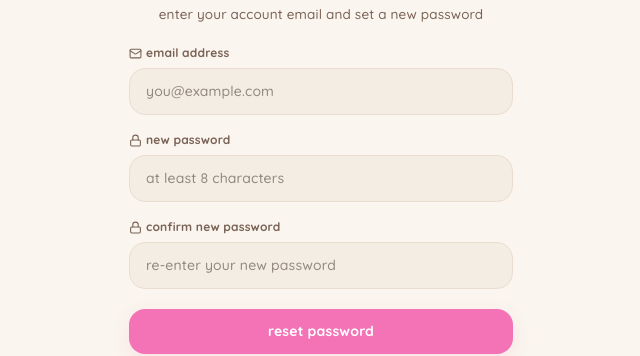
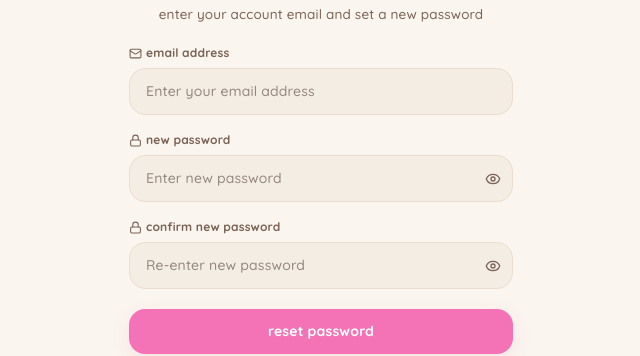
Before and after one commit to kgellica/unfiltered, a React (Vite) app in the folder web/: page /affirmations in a window 1280 px wide. Both pictures are taken after a click on the button "Forgot Password?". Shown: the part 267-623 px from the top of the page, without its empty margins (319-959 px from the left). Built offline with nearby package versions, Linux system fonts and the light colour scheme; no server answers.

Commit message:
feat(web): improved password handling with input requirements, ui cons

```diff
--- a/web/src/components/Auth.jsx
+++ b/web/src/components/Auth.jsx
@@ -1,13 +1,69 @@
-import { useState } from 'react';
+import { useState, useEffect } from 'react';
 import { useAuth } from '../context/AuthContext';
 import { useGoogleLogin } from '@react-oauth/google';
 import api from '../api/axios';
 import { Eye, EyeOff, Lock, Mail, User as UserIcon, X } from 'lucide-react';
 import logoImg from '../assets/logo.png';
 
+// Password Security Validation Rules
+const passwordRules = (password = '') => [
+  { label: '8+ chars', valid: password.length >= 8 },
+  { label: 'Uppercase', valid: /[A-Z]/.test(password) },
+  { label: 'Lowercase', valid: /[a-z]/.test(password) },
+  { label: 'Number', valid: /\d/.test(password) },
+  { label: 'Symbol', valid: /[@$!%*?&#^()_\-+=]/.test(password) },
+];
+
+const validatePassword = (password) => {
+  if (!password) return 'Password is required.';
+  const rules = passwordRules(password);
+  const failed = rules.find((r) => !r.valid);
+  return failed ? `Password requires: ${failed.label.toLowerCase()}` : null;
+};
+
+// Reusable Password Strength Progress Bar Component
+const PasswordStrengthBar = ({ password = '' }) => {
+  const rules = passwordRules(password);
+  const passedCount = rules.filter((r) => r.valid).length;
+  const percentage = (passedCount / rules.length) * 100;
+
+  // Dynamic progress bar colors based on strength level
+  const getProgressColor = () => {
+    if (passedCount <= 1) return 'bg-red-500';
+    if (passedCount <= 3) return 'bg-amber-500';
+    if (passedCount === 4) return 'bg-yellow-400';
+    return 'bg-emerald-500';
+  };
+
+  return (
+    <div className="mt-2 space-y-1.5">
+      {/* Outer track */}
+      <div className="w-full h-1.5 bg-[var(--surface-muted)] border border-[var(--border-soft)] rounded-full overflow-hidden">
+        {/* Animated filling bar */}
+        <div
+          className={`h-full transition-all duration-300 ease-out ${getProgressColor()}`}
+          style={{ width: `${percentage}%` }}
+        />
+      </div>
+
+      {/* Requirement status text */}
+      <div className="flex justify-between items-center text-[11px] font-medium text-[var(--ink-soft)] px-0.5">
+        <span>
+          {passedCount === 0 && 'Enter password'}
+          {passedCount > 0 && passedCount < 5 && `${passedCount}/5 requirements met`}
+          {passedCount === 5 && '✓ Strong password!'}
+        </span>
+        <span className="opacity-75">
+          {rules.filter((r) => !r.valid).map((r) => r.label).join(' • ')}
+        </span>
+      </div>
+    </div>
+  );
+};
+
 export default function Auth() {
   const [isLogin, setIsLogin] = useState(true);
-  const [view, setView] = useState('form'); // 'form' | 'forgot'
+  const [view, setView] = useState('form');
   const { login, register } = useAuth();
 
   const [formData, setFormData] = useState({
@@ -17,15 +73,28 @@ export default function Auth() {
     password_confirmation: '',
     pin: '',
   });
+
   const [rememberMe, setRememberMe] = useState(true);
+
+  useEffect(() => {
+    const savedEmail = localStorage.getItem('remembered_email');
+    if (savedEmail) {
+      setFormData((prev) => ({ ...prev, email: savedEmail }));
+      setRememberMe(true);
+    }
+  }, []);
 
   const [forgotData, setForgotData] = useState({ email: '', password: '', password_confirmation: '' });
   const [forgotLoading, setForgotLoading] = useState(false);
   const [forgotError, setForgotError] = useState(null);
   const [forgotSuccess, setForgotSuccess] = useState(null);
 
+  // Visibility toggle states
   const [showPassword, setShowPassword] = useState(false);
   const [showConfirmPassword, setShowConfirmPassword] = useState(false);
+  const [showForgotPassword, setShowForgotPassword] = useState(false);
+  const [showForgotConfirmPassword, setShowForgotConfirmPassword] = useState(false);
+
   const [error, setError] = useState(null);
   const [loading, setLoading] = useState(false);
   const [agreeToTerms, setAgreeToTerms] = useState(false);
@@ -44,30 +113,31 @@ export default function Auth() {
     setForgotError(null);
     setForgotSuccess(null);
 
-    if (forgotData.password.length < 8) {
-      setForgotError('your new password needs to be at least 8 characters. ');
+    const passwordValidationError = validatePassword(forgotData.password);
+    if (passwordValidationError) {
+      setForgotError(passwordValidationError);
       return;
     }
+
     if (forgotData.password !== forgotData.password_confirmation) {
-      setForgotError("those passwords don't match. ☁️");
+      setForgotError("Passwords do not match.");
       return;
     }
 
     setForgotLoading(true);
     try {
       await api.post('/password/forgot', forgotData);
-      setForgotSuccess('password updated! you can log in with your new password now. ');
+      setForgotSuccess('Password updated! You can log in with your new password now.');
       setForgotData({ email: '', password: '', password_confirmation: '' });
     } catch (err) {
       setForgotError(
-        err.response?.data?.message || 'something went wrong. please try again. '
+        err.response?.data?.message || 'Something went wrong. Please try again.'
       );
     } finally {
       setForgotLoading(false);
     }
   };
 
-  // Google OAuth Login Handler
   const handleGoogleLogin = useGoogleLogin({
     onSuccess: async (tokenResponse) => {
       setLoading(true);
@@ -98,15 +168,35 @@ export default function Auth() {
     setError(null);
     setLoading(true);
 
-    // Check terms agreement for registration
-    if (!isLogin && !agreeToTerms) {
+    if (!isLogin) {
+      const passwordValidationError = validatePassword(formData.password);
+      if (passwordValidationError) {
+        setError(passwordValidationError);
+        setLoading(false);
+        return;
+      }
+
+      if (formData.password !== formData.password_confirmation) {
+        setError("Passwords do not match.");
+        setLoading(false);
+        return;
+      }
+
+      if (!agreeToTerms) {
         setError('Please agree to the terms and conditions to continue.');
         setLoading(false);
         return;
       }
+    }
 
     try {
       if (isLogin) {
+        if (rememberMe) {
+          localStorage.setItem('remembered_email', formData.email);
+        } else {
+          localStorage.removeItem('remembered_email');
+        }
+
         await login(formData.email, formData.password, rememberMe);
       } else {
         await register(
@@ -181,6 +271,7 @@ export default function Auth() {
                   type="email"
                   name="email"
                   required
+                  autoComplete="email"
                   value={forgotData.email}
                   onChange={handleForgotChange}
                   className="w-full px-4 py-3 rounded-2xl border text-[14px] font-medium outline-none transition focus:border-[var(--accent)]"
@@ -189,7 +280,7 @@ export default function Auth() {
                     borderColor: 'var(--border-soft)',
                     color: 'var(--ink)',
                   }}
-                  placeholder="you@example.com"
+                  placeholder="Enter your email address"
                 />
               </div>
 
@@ -197,40 +288,67 @@ export default function Auth() {
                 <label className="block text-[12px] font-bold text-[var(--ink-soft)] mb-1.5 flex items-center gap-1">
                   <Lock size={13} /> new password
                 </label>
+                <div className="relative">
                   <input
-                  type="password"
+                    type={showForgotPassword ? 'text' : 'password'}
                     name="password"
                     required
+                    autoComplete="new-password"
                     value={forgotData.password}
                     onChange={handleForgotChange}
-                  className="w-full px-4 py-3 rounded-2xl border text-[14px] font-medium outline-none transition focus:border-[var(--accent)]"
+                    className="w-full px-4 py-3 pr-11 rounded-2xl border text-[14px] font-medium outline-none transition focus:border-[var(--accent)]"
                     style={{
                       background: 'var(--surface-muted)',
                       borderColor: 'var(--border-soft)',
                       color: 'var(--ink)',
                     }}
-                  placeholder="at least 8 characters"
+                    placeholder="Enter new password"
                   />
+                  <button
+                    type="button"
+                    onClick={() => setShowForgotPassword(!showForgotPassword)}
+                    className="absolute right-3 top-1/2 -translate-y-1/2 text-[var(--ink-soft)] hover:text-[var(--accent)] transition"
+                    aria-label={showForgotPassword ? 'Hide Password' : 'Show Password'}
+                  >
+                    {showForgotPassword ? <EyeOff size={16} /> : <Eye size={16} />}
+                  </button>
+                </div>
+
+                {/* Loading Line / Progress Bar Effect */}
+                {forgotData.password.length > 0 && (
+                  <PasswordStrengthBar password={forgotData.password} />
+                )}
               </div>
 
               <div>
                 <label className="block text-[12px] font-bold text-[var(--ink-soft)] mb-1.5 flex items-center gap-1">
                   <Lock size={13} /> confirm new password
                 </label>
+                <div className="relative">
                   <input
-                  type="password"
+                    type={showForgotConfirmPassword ? 'text' : 'password'}
                     name="password_confirmation"
                     required
+                    autoComplete="new-password"
                     value={forgotData.password_confirmation}
                     onChange={handleForgotChange}
-                  className="w-full px-4 py-3 rounded-2xl border text-[14px] font-medium outline-none transition focus:border-[var(--accent)]"
+                    className="w-full px-4 py-3 pr-11 rounded-2xl border text-[14px] font-medium outline-none transition focus:border-[var(--accent)]"
                     style={{
                       background: 'var(--surface-muted)',
                       borderColor: 'var(--border-soft)',
                       color: 'var(--ink)',
                     }}
-                  placeholder="re-enter your new password"
+                    placeholder="Re-enter new password"
                   />
+                  <button
+                    type="button"
+                    onClick={() => setShowForgotConfirmPassword(!showForgotConfirmPassword)}
+                    className="absolute right-3 top-1/2 -translate-y-1/2 text-[var(--ink-soft)] hover:text-[var(--accent)] transition"
+                    aria-label={showForgotConfirmPassword ? 'Hide Confirm Password' : 'Show Confirm Password'}
+                  >
+                    {showForgotConfirmPassword ? <EyeOff size={16} /> : <Eye size={16} />}
+                  </button>
+                </div>
               </div>
 
               <button
@@ -258,7 +376,6 @@ export default function Auth() {
           </>
         ) : (
           <>
-            {/* Brand Header with Logo */}
             <div className="text-center flex flex-col items-center gap-1.5">
               <img
                 src={logoImg}
@@ -294,6 +411,7 @@ export default function Auth() {
                     type="text"
                     name="name"
                     required
+                    autoComplete="name"
                     value={formData.name}
                     onChange={handleChange}
                     className="w-full px-4 py-3 rounded-2xl border text-[14px] font-medium outline-none transition focus:border-[var(--accent)]"
@@ -302,7 +420,7 @@ export default function Auth() {
                       borderColor: 'var(--border-soft)',
                       color: 'var(--ink)',
                     }}
-                    placeholder="E.g. Karylle"
+                    placeholder="Enter your name"
                   />
                 </div>
               )}
@@ -315,6 +433,7 @@ export default function Auth() {
                   type="email"
                   name="email"
                   required
+                  autoComplete="email"
                   value={formData.email}
                   onChange={handleChange}
                   className="w-full px-4 py-3 rounded-2xl border text-[14px] font-medium outline-none transition focus:border-[var(--accent)]"
@@ -323,7 +442,7 @@ export default function Auth() {
                     borderColor: 'var(--border-soft)',
                     color: 'var(--ink)',
                   }}
-                  placeholder="yourname@gmail.com"
+                  placeholder="Enter your email address"
                 />
               </div>
 
@@ -336,6 +455,7 @@ export default function Auth() {
                     type={showPassword ? 'text' : 'password'}
                     name="password"
                     required
+                    autoComplete={isLogin ? 'current-password' : 'new-password'}
                     value={formData.password}
                     onChange={handleChange}
                     className="w-full px-4 py-3 pr-11 rounded-2xl border text-[14px] font-medium outline-none transition focus:border-[var(--accent)]"
@@ -344,7 +464,7 @@ export default function Auth() {
                       borderColor: 'var(--border-soft)',
                       color: 'var(--ink)',
                     }}
-                    placeholder="••••••••"
+                    placeholder={isLogin ? '••••••••' : 'Enter password'}
                   />
                   <button
                     type="button"
@@ -355,23 +475,21 @@ export default function Auth() {
                     {showPassword ? <EyeOff size={16} /> : <Eye size={16} />}
                   </button>
                 </div>
+
+                {/* Loading Line / Progress Bar Effect for Registration */}
+                {!isLogin && formData.password.length > 0 && (
+                  <PasswordStrengthBar password={formData.password} />
+                )}
+
                 {isLogin && (
                   <div className="mt-2 flex items-center justify-between">
                     <label className="flex items-center gap-2 text-[11.5px] font-bold text-[var(--ink-soft)] cursor-pointer select-none">
-                      <span
-                        onClick={() => setRememberMe((prev) => !prev)}
-                        className="flex items-center justify-center w-4 h-4 rounded-md border transition"
-                        style={{
-                          borderColor: 'var(--border-soft)',
-                          background: rememberMe ? 'var(--accent)' : 'var(--surface-muted)',
-                        }}
-                      >
-                        {rememberMe && (
-                          <svg width="10" height="10" viewBox="0 0 24 24" fill="none" stroke="var(--accent-ink)" strokeWidth="3">
-                            <polyline points="20 6 9 17 4 12" />
-                          </svg>
-                        )}
-                      </span>
+                      <input
+                        type="checkbox"
+                        checked={rememberMe}
+                        onChange={(e) => setRememberMe(e.target.checked)}
+                        className="w-4 h-4 rounded border-[var(--border-soft)] cursor-pointer accent-[var(--accent)]"
+                      />
                       remember me
                     </label>
                     <button
@@ -399,6 +517,7 @@ export default function Auth() {
                       type={showConfirmPassword ? 'text' : 'password'}
                       name="password_confirmation"
                       required
+                      autoComplete="new-password"
                       value={formData.password_confirmation}
                       onChange={handleChange}
                       className="w-full px-4 py-3 pr-11 rounded-2xl border text-[14px] font-medium outline-none transition focus:border-[var(--accent)]"
@@ -407,7 +526,7 @@ export default function Auth() {
                         borderColor: 'var(--border-soft)',
                         color: 'var(--ink)',
                       }}
-                      placeholder="••••••••"
+                      placeholder="Re-enter password"
                     />
                     <button
                       type="button"
@@ -448,7 +567,6 @@ export default function Auth() {
                 </div>
               )}
 
-              {/* Terms & Conditions Checkbox (only for registration) */}
               {!isLogin && (
                 <div className="flex items-start gap-2 pt-1">
                   <input
@@ -541,7 +659,6 @@ export default function Auth() {
         )}
       </div>
 
-      {/* Terms & Conditions Modal */}
       {showTermsModal && (
         <div
           className="fixed inset-0 z-50 flex items-center justify-center p-4"
@@ -557,7 +674,6 @@ export default function Auth() {
             }}
             onClick={(e) => e.stopPropagation()}
           >
-            {/* Modal Header */}
             <div className="flex items-center justify-between mb-4">
               <h2
                 className="text-xl font-bold"
@@ -574,9 +690,7 @@ export default function Auth() {
               </button>
             </div>
 
-            {/* Terms Content */}
             <div className="space-y-4 text-[13px] font-medium leading-relaxed normal-case" style={{ color: 'var(--ink-soft)' }}>
-              {/* Terms of Service */}
               <div>
                 <h3 className="text-[15px] font-bold text-[var(--ink)] mb-2">Terms of Service</h3>
                 <p className="mb-2">By using Unfiltered, you agree to the following terms:</p>
@@ -600,7 +714,6 @@ export default function Auth() {
                 </div>
               </div>
 
-              {/* Privacy Policy */}
               <div>
                 <h3 className="text-[15px] font-bold text-[var(--ink)] mb-2">Privacy Policy</h3>
                 <p className="mb-2">Your privacy matters to us. Here's how we handle your data:</p>
@@ -624,16 +737,13 @@ export default function Auth() {
                 </div>
               </div>
 
-              {/* Divider */}
               <div className="border-t border-[var(--border-soft)] pt-3" />
 
-              {/* Acknowledgment */}
               <p className="text-[12px] italic opacity-75">
                 By tapping "I Agree", you acknowledge that you have read and understood these terms.
               </p>
             </div>
 
-            {/* Action Buttons - Side by Side */}
             <div className="flex gap-3 mt-5">
               <button
                 onClick={() => {
--- a/web/src/pages/Affirmations.jsx
+++ b/web/src/pages/Affirmations.jsx
@@ -163,7 +163,6 @@ export default function Affirmations() {
           </div>
         </div>
 
-        {/* Favorites & Custom Affirmations in a Grid */}
         {(favorites.length > 0 || customAffirmations.length > 0) && (
           <div className="grid grid-cols-1 md:grid-cols-2 gap-6">
             {/* Favorites */}
@@ -177,7 +176,7 @@ export default function Affirmations() {
               >
                 <h3 className="text-sm font-bold flex items-center gap-2 mb-4" style={{ color: 'var(--ink-soft)' }}>
                   <Heart size={14} className="text-[var(--accent)] fill-current" />
-                  <span>favorites ({favorites.length})</span>
+                  <span>favorites</span>
                 </h3>
 
                 <div className="flex flex-col gap-3">
@@ -215,7 +214,7 @@ export default function Affirmations() {
               >
                 <h3 className="text-sm font-bold flex items-center gap-2 mb-4" style={{ color: 'var(--ink-soft)' }}>
                   <Plus size={14} className="text-[var(--accent)]" />
-                  <span>custom ({customAffirmations.length})</span>
+                  <span>custom</span>
                 </h3>
 
                 <div className="flex flex-col gap-3">
```
Lines whose indentation alone changed are shown as unchanged.
